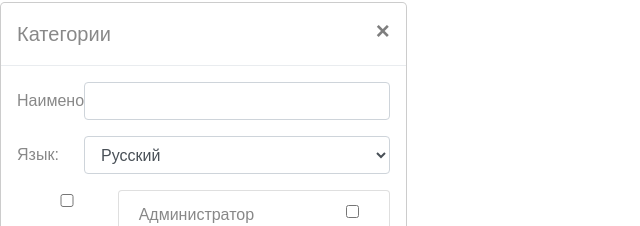
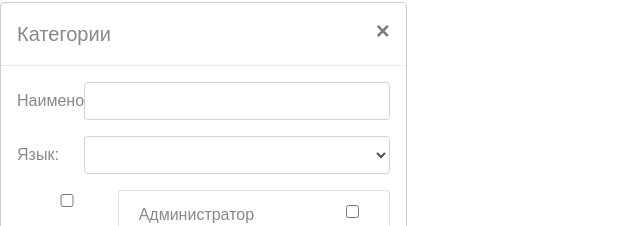
Before and after one commit to TatianaYudakova/angular-epCoreApplication, an Angular app: page / in a window 1280 px wide. Both pictures are taken after a click on the button "Добавить категорию". Shown: the part 94-320 px from the top of the page, without its empty margins (0-640 px from the left). Built offline with nearby package versions, Linux system fonts and the light colour scheme.

Commit message:
При создании новой категории теперь работает выбор языка

```diff
--- a/src/app/category-create/category-create.component.html
+++ b/src/app/category-create/category-create.component.html
@@ -31,8 +31,8 @@
           <div class="form-group row">
             <label for="text" class="col-2 col-form-label">Язык:</label>
             <div class="col-10">
-              <select id="langSelect" class="form-control" name="languageCAT"> <!--[(ngModel)]="languageCAT" #languageCAT="ngModel">-->
-                <option *ngFor="let language of languages">{{language.name}}</option>
+              <select id="langSelect" class="form-control" name="languageCAT" [(ngModel)]="languageCAT"> <!--[(ngModel)]="languageCAT" #languageCAT="ngModel">-->
+                <option *ngFor="let language of languages" [ngValue]="language" [selected]="language === languageCAT">{{language.name}}</option>
               </select>
             </div>
           </div>
--- a/src/app/category-create/category-create.component.ts
+++ b/src/app/category-create/category-create.component.ts
@@ -24,14 +24,14 @@ export class CategoryCreateComponent implements OnInit {
   addCat: false;
   languages = LANGUAGES;
   persons = PERSONS;
+
   nameCAT = '';
-
-  cat: Category;
+  languageCAT: Language;
 
   items: Category[] = [];
 
   addCategory(): void {
-    this.categoryService.addCategory(this.nameCAT, this.languages[0]);
+    this.categoryService.addCategory(this.nameCAT, this.languageCAT);
   }
 
   ngOnInit() {
--- a/src/app/category.service.ts
+++ b/src/app/category.service.ts
@@ -12,7 +12,7 @@ export class CategoryService{
     CATEGORIES.sort(function (a:Category, b: Category) {
       return a.id-b.id;
     });
-    CATEGORIES.push(new Category(CATEGORIES[CATEGORIES.length-1].id+1, name,language.id));
+    CATEGORIES.push(new Category(CATEGORIES[CATEGORIES.length-1].id+1, name, language.id));
   }
 
 }
--- a/src/app/category/category.component.html
+++ b/src/app/category/category.component.html
@@ -7,7 +7,9 @@
         [class.selected]="category === selectedCat"
         (click)="onSelect(category)"
         (click)="onShow(category)">
+      <span>{{category.id}}</span>
       <span><i class="fa fa-folder-open"></i>{{ category.name }}</span>
+      <span>{{category.id_language}}</span>
     </li>
 
   </ul>
```
